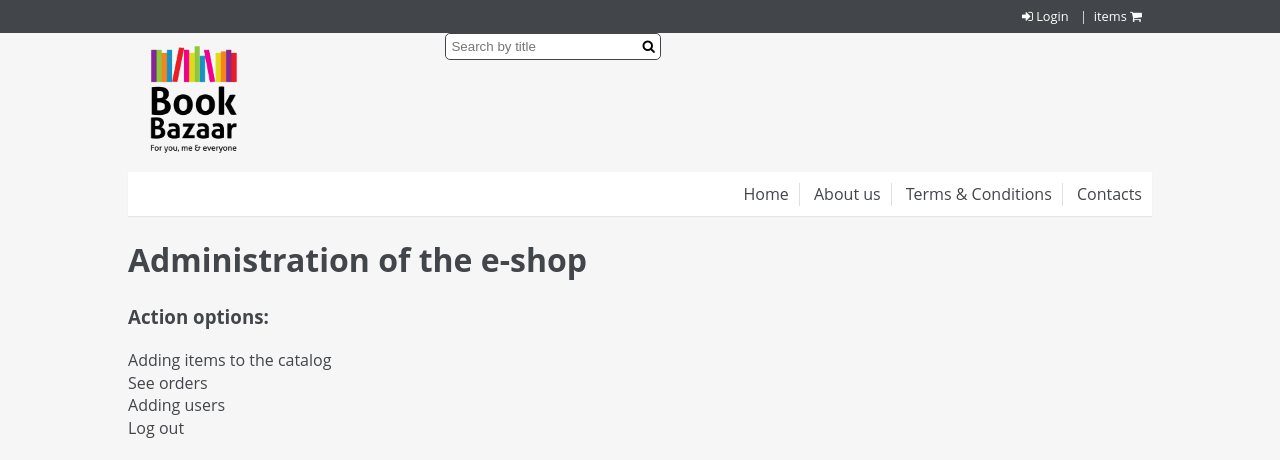
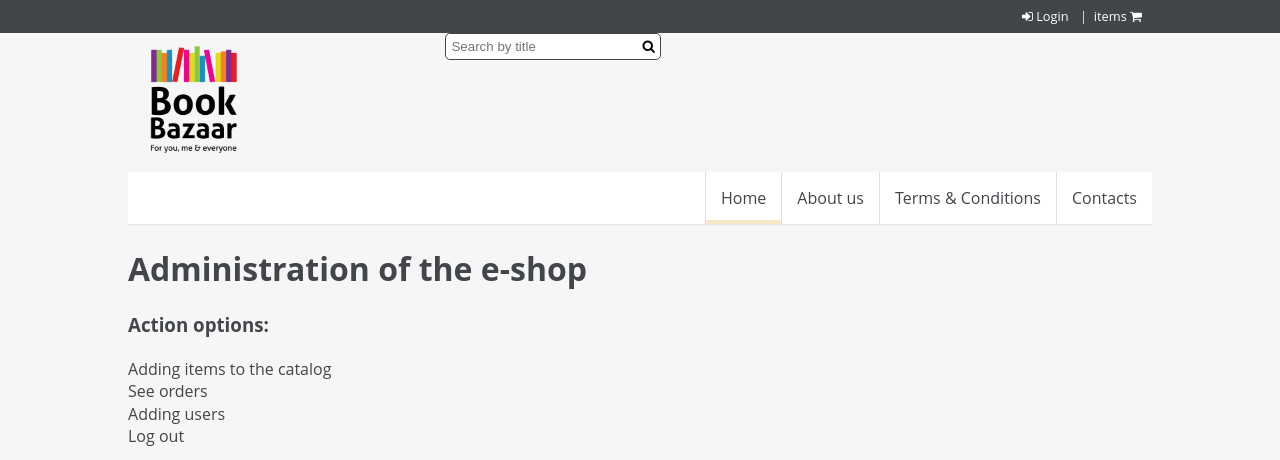
Before and after one commit to Parfum505/PHP, a PHP site: page /admin/index.php in a window 1280 px wide. Shown: the top 460 px of the page. Run offline with PHP 8.4, Linux system fonts and the light colour scheme; data that the repository does not hold is empty; some libraries are stand-ins or nearby versions.

Commit message:
add css to nav_main

```diff
--- a/BookShop/common_pages/header.php
+++ b/BookShop/common_pages/header.php
@@ -64,16 +64,16 @@
 			<!-- /.nav_btn_mobile -->
 			<nav class="nav_main content" role='navigation'">
 				<ul class="">
-					<li class="active">
-						<a href="#home">Home</a>
-					</li>
 					<li>
+						<a class="active" href="#home">Home</a>
+					</li><!--
+					--><li>
 						<a href="#about">About us</a>
-					</li>
-					<li>
+					</li><!--
+					--><li>
 						<a href="#projects">Terms &amp; Conditions</a>
-					</li>
-					<li>
+					</li><!--
+					--><li>
 						<a href="#contacts">Contacts</a>
 					</li>
 				</ul>
--- a/BookShop/css/style.css
+++ b/BookShop/css/style.css
@@ -108,17 +108,15 @@ header .header_nav {
     header .header_nav .header_search_form button:hover {
       cursor: pointer; }
 header .nav_main {
-  padding: 10px 0;
   text-align: right;
   background-color: #fff; }
   header .nav_main li {
     display: inline-block;
-    vertical-align: middle; }
-    header .nav_main li:not(:last-child) {
-      border-right: 1px solid #dddfe1; }
+    border-left: 1px solid #dddfe1; }
     header .nav_main li a {
+      display: inherit;
       position: relative;
-      padding: 10px; }
+      padding: 15px; }
       header .nav_main li a:after {
         content: "";
         position: absolute;
@@ -133,7 +131,7 @@ header .nav_main {
         transition-duration: 0.3s;
         -webkit-transition-timing-function: ease-out;
         transition-timing-function: ease-out; }
-      header .nav_main li a:hover:after {
+      header .nav_main li a.active:after, header .nav_main li a:hover:after {
         right: 0; }
   @media (max-width: 720px) {
     header .nav_main {
@@ -143,13 +141,11 @@ header .nav_main {
       max-height: 0px; }
       header .nav_main li {
         display: block;
-        text-align: center; }
-        header .nav_main li:not(:last-child) {
-          border-right: none; }
+        text-align: center;
+        border-left: none; }
         header .nav_main li a {
-          display: block;
           border-bottom: 2px solid #dddfe1; }
-          header .nav_main li a:hover {
+          header .nav_main li a.active, header .nav_main li a:hover {
             box-shadow: inset 0 6px 20px 2px rgba(0, 0, 0, 0.1);
             border-bottom: 2px solid #f8f8f9; }
           header .nav_main li a:after {
--- a/BookShop/scss/_header.scss
+++ b/BookShop/scss/_header.scss
@@ -65,19 +65,16 @@ header{
 
 	}
 	.nav_main{
-		padding: 10px 0;
 		text-align: right;
 		background-color: $bg-nav;
 		@extend .shadow;
 		li{
-				display: inline-block;
-				vertical-align: middle;
-				&:not(:last-child){
-						border-right: 1px solid lighten($font-color, 60%);
-					}
+			display: inline-block;
+			border-left: 1px solid lighten($font-color, 60%);
 				a{
+					display: inherit;
 					position: relative;
-					padding: 10px;
+					padding: 15px;
 					&:after{
 						content: "";
 						position: absolute;
@@ -93,7 +90,7 @@ header{
 						-webkit-transition-timing-function: ease-out;
 						transition-timing-function: ease-out;
 					}
-					&:hover:after{
+					&.active:after, &:hover:after{
 						right: 0;
 					}
 				}
@@ -103,13 +100,10 @@ header{
 				li{
 					display: block;
 					text-align: center;
-					&:not(:last-child){
-						border-right: none;
-					}
+					border-left: none;
 					a{
-						display: block;
 						border-bottom: 2px solid lighten($font-color, 60%);
-						&:hover{
+						&.active, &:hover{
 							box-shadow: inset 0 6px 20px 2px rgba(0,0,0, 0.1);
 							border-bottom: 2px solid lighten($font-color, 70%);
 						}
```
Also changed, not shown: 1 other file.
